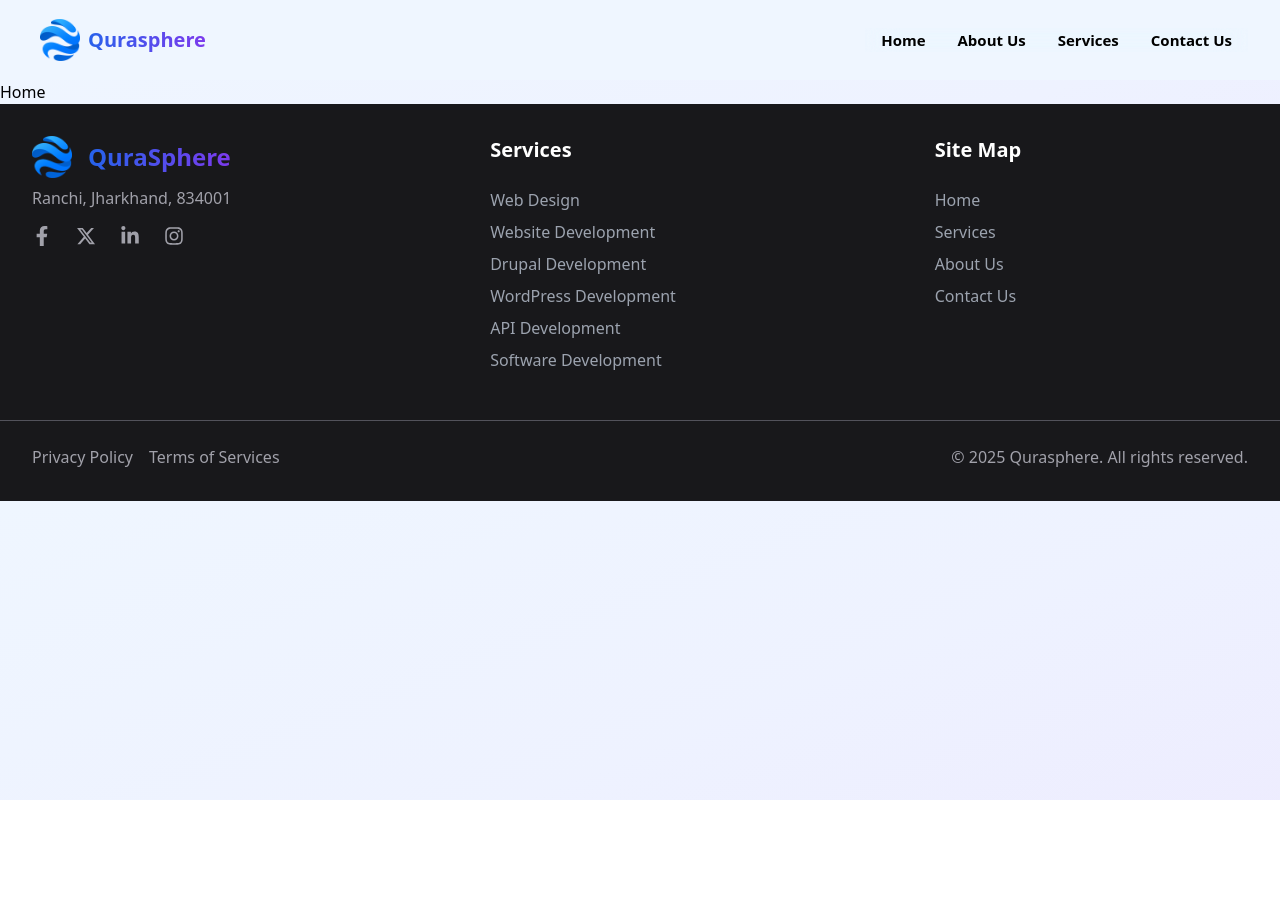
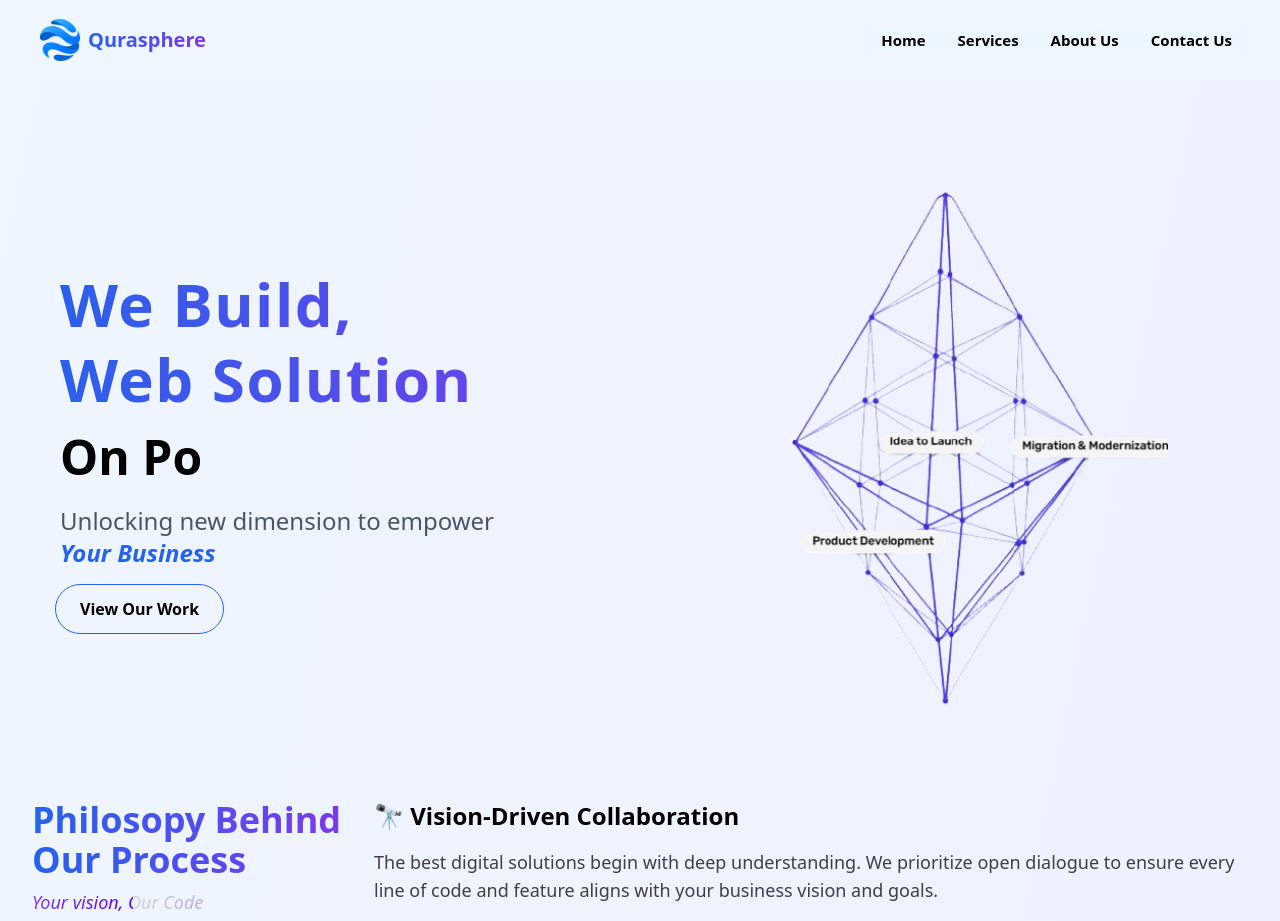
Before and after one commit to grimwebdeveloper/Qurasphere, a React (Vite) app: page / in a window 1280 px wide. Shown: the top 921 px of the page. Before the commit the page ends 800 px from the top, so only its background shows below. Built offline with nearby package versions, Linux system fonts and the light colour scheme.

Commit message:
merging minhaj code into main branch

```diff
--- a/src/components/global/Navbar.jsx
+++ b/src/components/global/Navbar.jsx
@@ -1,5 +1,5 @@
 import { useGSAP } from '@gsap/react';
-import { Link } from "react-router-dom";
+import { Link } from 'react-router-dom';
 import gsap from 'gsap';
 import { useEffect } from 'react';
 import { useState } from 'react';
@@ -117,22 +117,34 @@ function Navbar() {
             </a>
           </li>
           <li ref={home}>
-            <Link to="/" className="px-4 py-2 text-[15px] font-semibold hover:text-blue-600 capitalize">
+            <Link
+              to="/"
+              className="px-4 py-2 text-[15px] font-semibold hover:text-blue-600 capitalize"
+            >
               Home
             </Link>
           </li>
+          <li ref={servies}>
+            <Link
+              to="/services"
+              className="px-4 py-2 text-[15px] font-semibold hover:text-blue-600 capitalize"
+            >
+              Services
+            </Link>
+          </li>
           <li ref={aboutUs}>
-            <Link to="/about-us" className="px-4 py-2 text-[15px]  font-semibold hover:text-blue-600 capitalize">
+            <Link
+              to="/about-us"
+              className="px-4 py-2 text-[15px]  font-semibold hover:text-blue-600 capitalize"
+            >
               About Us
             </Link>
           </li>
-          <li ref={servies}>
-            <Link to="/services" className="px-4 py-2 text-[15px] font-semibold hover:text-blue-600 capitalize">
-              Services
-            </Link>
-         </li>
           <li ref={contactUs}>
-            <Link to="/contact-us" className="px-4 py-2 text-[15px] font-semibold hover:text-blue-600 capitalize">
+            <Link
+              to="/contact-us"
+              className="px-4 py-2 text-[15px] font-semibold hover:text-blue-600 capitalize"
+            >
               Contact Us
             </Link>
           </li>
--- a/src/pages/Home.jsx
+++ b/src/pages/Home.jsx
@@ -1,6 +1,20 @@
+import ContactForm from '../components/ContactForm';
+import ChooseUs from '../components/home/ChooseUs';
+import Hero from '../components/home/Hero';
+import OurTeams from '../components/home/OurTeams';
+import OurWork from '../components/home/OurWork';
+import Services from '../components/home/Services';
+
 function Home() {
   return (
-    <div>Home</div>
-  )
+    <>
+      <Hero />
+      <ChooseUs />
+      <Services />
+      <OurWork />
+      <OurTeams />
+      <ContactForm />
+    </>
+  );
 }
-export default Home
+export default Home;
```
Also changed, not shown: src/App.jsx (+2 -27 lines), src/components/Layout.jsx (+9 -12 lines).
